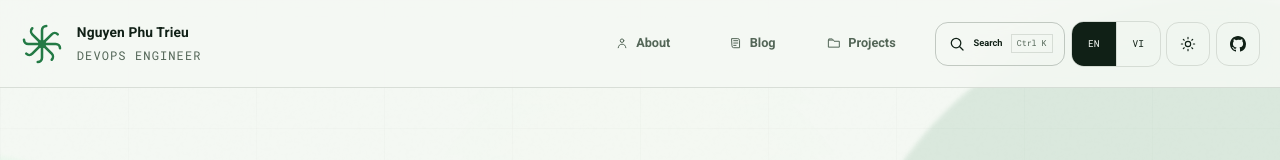
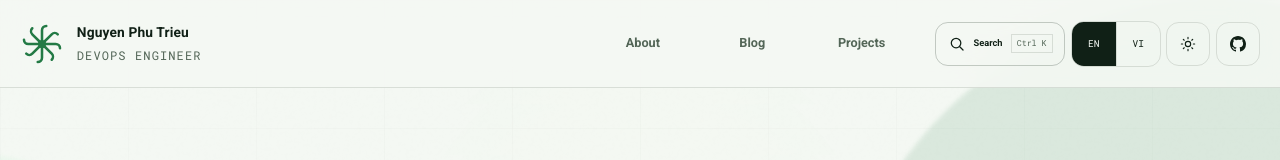
Before and after one commit to TrieuNguyenPhu/portfolio, a Next.js app: page / in a window 1280 px wide. Shown: the top 160 px of the page. Built offline with nearby package versions, Linux system fonts and the light colour scheme.

Commit message:
Remove navigation icons

```diff
--- a/app/globals.css
+++ b/app/globals.css
@@ -73,7 +73,6 @@ a:focus-visible, button:focus-visible, input:focus-visible { outline: 2px solid
 .primary-nav, .nav-tools { align-items: center; display: flex; }
 .primary-nav { gap: clamp(.9rem, 2vw, 2rem); justify-self: end; margin-inline: 2rem; }
 .primary-nav a { align-items: center; color: var(--muted); display: inline-flex; font-family: var(--font-mono), monospace; font-size: .65rem; gap: .42rem; min-height: 2.75rem; position: relative; text-transform: uppercase; }
-.primary-nav .ui-icon { height: .88rem; width: .88rem; }
 .primary-nav a::after { background: var(--acid); bottom: .2rem; content: ""; height: 2px; left: 0; position: absolute; transform: scaleX(0); transform-origin: right; width: 100%; }
 .primary-nav a:hover, .primary-nav a.is-active { color: var(--ink); }
 .primary-nav a:hover::after, .primary-nav a.is-active::after { transform: scaleX(1); transform-origin: left; }
--- a/app/site-header.tsx
+++ b/app/site-header.tsx
@@ -6,7 +6,6 @@ import GitHubIcon from "./github-icon";
 import BrandLogo from "./brand-logo";
 import SiteSearch from "./site-search";
 import { useSitePreferences } from "./site-preferences";
-import UiIcon from "./ui-icon";
 
 const copy = {
   en: {
@@ -45,9 +44,9 @@ export default function SiteHeader() {
         <span className="brand-copy"><strong>{t.name}</strong><small>{t.role}</small></span>
       </Link>
       <nav className="primary-nav" aria-label={t.navigation}>
-        <Link className={active === "about" ? "is-active" : undefined} aria-current={active === "about" ? "page" : undefined} href="/about"><UiIcon name="about" />{t.about}</Link>
-        <Link className={active === "blog" ? "is-active" : undefined} aria-current={active === "blog" ? "page" : undefined} href="/blog"><UiIcon name="blog" />{t.blog}</Link>
-        <Link className={active === "projects" ? "is-active" : undefined} aria-current={active === "projects" ? "page" : undefined} href="/projects"><UiIcon name="projects" />{t.projects}</Link>
+        <Link className={active === "about" ? "is-active" : undefined} aria-current={active === "about" ? "page" : undefined} href="/about">{t.about}</Link>
+        <Link className={active === "blog" ? "is-active" : undefined} aria-current={active === "blog" ? "page" : undefined} href="/blog">{t.blog}</Link>
+        <Link className={active === "projects" ? "is-active" : undefined} aria-current={active === "projects" ? "page" : undefined} href="/projects">{t.projects}</Link>
       </nav>
       <div className="nav-tools">
         <SiteSearch />
```
